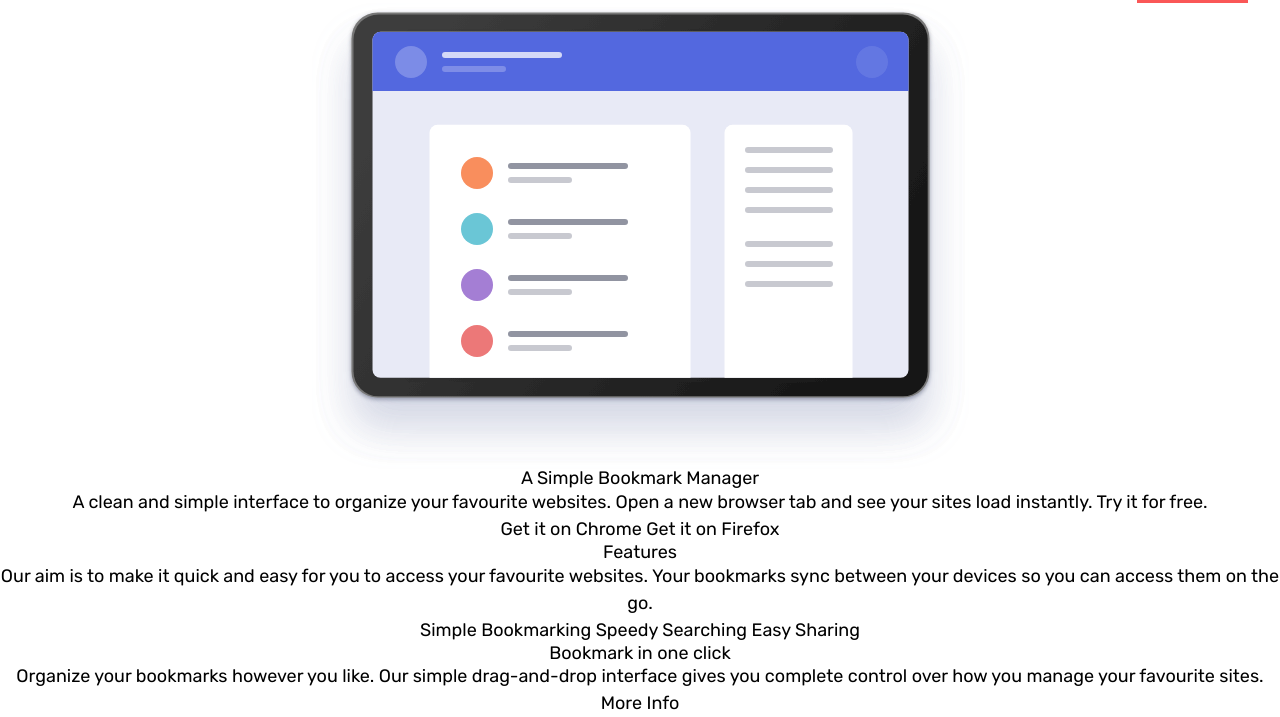
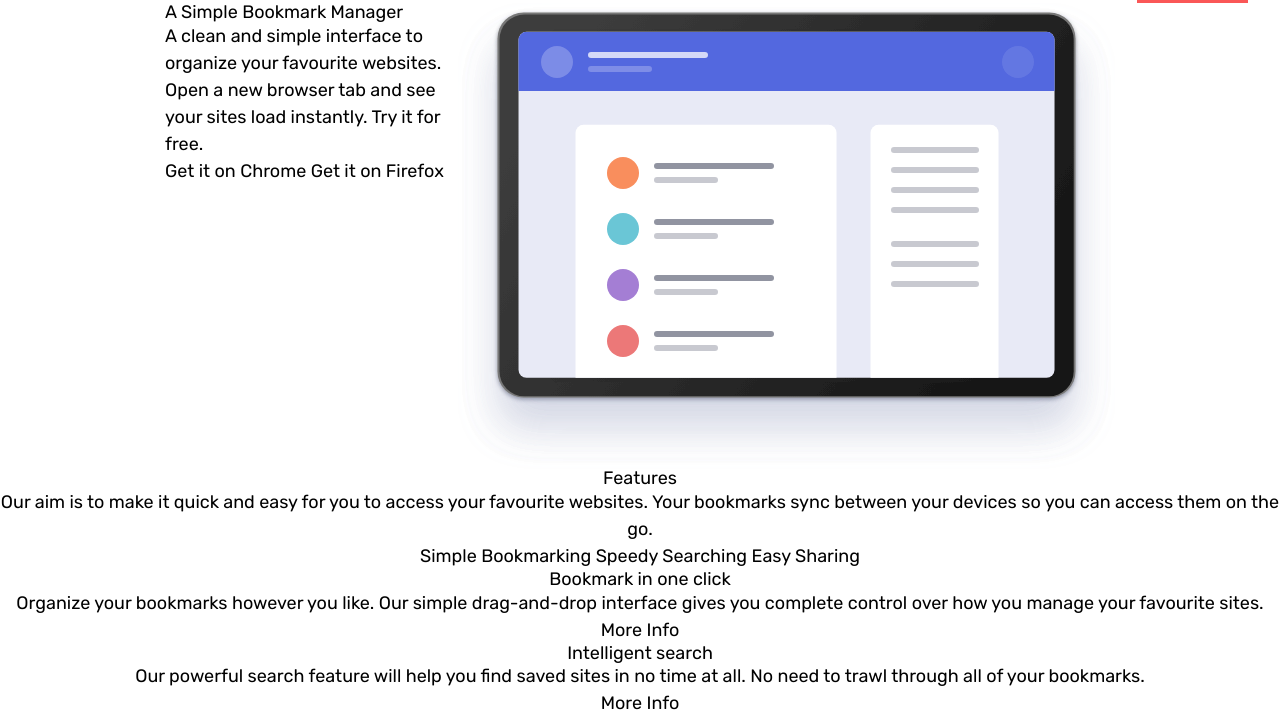
Before and after one commit to LenH4rd/Bookmark-Landing-Page, a website built with Parcel: page src/index.html in a window 1280 px wide. Shown: the part 77-794 px from the top of the page. Built offline with nearby package versions, Linux system fonts and the light colour scheme.

Commit message:
update html/scss

```diff
--- a/src/index.html
+++ b/src/index.html
@@ -36,7 +36,7 @@
       </nav>
     </header>
     <main>
-      <section>
+      <section class="one">
         <img src="images/illustration-hero.svg" alt="" />
         <div class="container">
           <h1>A Simple Bookmark Manager</h1>
@@ -60,7 +60,7 @@
         </p>
       </div>
 
-      <section>
+      <section class="two">
         <div>Simple Bookmarking Speedy Searching Easy Sharing</div>
         <div>
           <h2>Bookmark in one click</h2>
@@ -114,7 +114,7 @@
         </div>
       </div>
 
-      <section>
+      <section class="three">
         Frequently Asked Questions
         <button>
           Here are some of our FAQs. If you have any other questions you’d like
--- a/src/scss/layout/_header.scss
+++ b/src/scss/layout/_header.scss
@@ -2,18 +2,6 @@
   width: 100%;
   padding-inline: 32px;
   padding-block-start: 40px;
-}
-
-nav {
-  display: flex;
-  justify-content: space-between;
-  align-items: center;
-
-  & menu li {
-    display: flex;
-    justify-content: center;
-    align-items: center;
-  }
 }
 
 @media (width >= 1440px) {
--- a/src/scss/layout/_navigation.scss
+++ b/src/scss/layout/_navigation.scss
@@ -1,4 +1,16 @@
 @use "../abstracts/variables" as *;
+
+nav {
+  display: flex;
+  justify-content: space-between;
+  align-items: center;
+
+  & menu li {
+    display: flex;
+    justify-content: center;
+    align-items: center;
+  }
+}
 
 menu {
   position: absolute;
--- a/src/scss/main.scss
+++ b/src/scss/main.scss
@@ -2,3 +2,19 @@
 @use "layout";
 @use "base";
 @use "components";
+
+@media (width >= 1024px) {
+  .one {
+    display: flex;
+    flex-direction: row-reverse;
+    text-align: left;
+    padding-inline: 32px;
+  }
+}
+
+@media (width >= 1280px) {
+  .one {
+    padding-inline: 165px;
+    justify-content: center;
+  }
+}
```
Also changed, not shown: dist/index.html, 7 other files.
